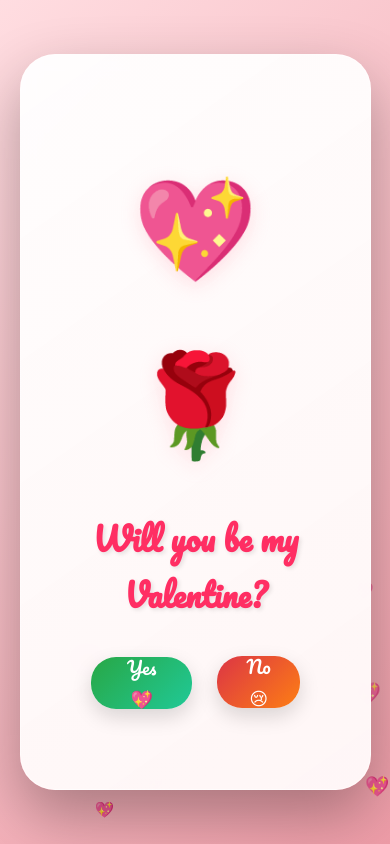
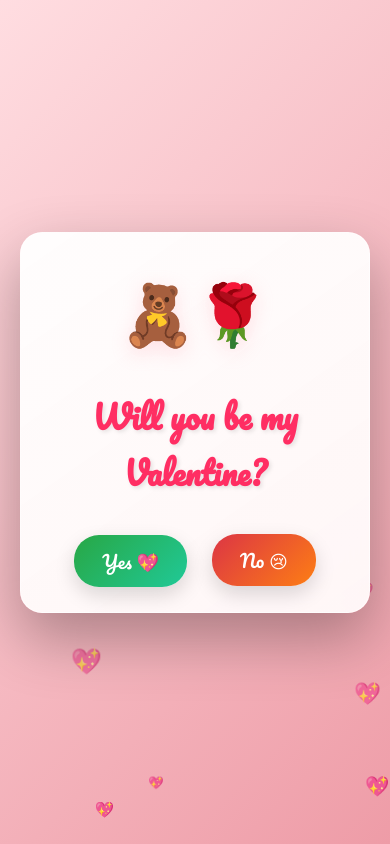
Before and after one commit to TrickAndTrack/My_Valentine, a plain HTML site: page index.html in a window 390 px wide. Drawn offline with Linux system fonts and the light colour scheme.

Commit message:
Update index.html

```diff
--- a/index.html
+++ b/index.html
@@ -38,7 +38,7 @@ body{
     100%{transform: translateY(-10vh) scale(1.2); opacity:0;}
 }
 
-/* 🎉 BIG CARD WITH ANIMATIONS */
+/* 🎉 YOUR ORIGINAL CARD + MOBILE RESPONSIVE */
 .card{
     text-align:center;
     background: rgba(255,255,255,0.95);
@@ -53,6 +53,33 @@ body{
     background: linear-gradient(145deg, rgba(255,255,255,0.95), rgba(255,248,248,0.98));
     border:1px solid rgba(255,255,255,0.5);
     backdrop-filter: blur(10px);
+}
+
+/* MOBILE SMALL CARD */
+@media (max-width: 768px) {
+    .card {
+        padding:30px 20px !important;
+        border-radius:25px;
+        max-width:350px;
+        width:92vw;
+    }
+    .teddy { font-size:70px !important; }
+    h1 { font-size:26px; margin:20px 0; }
+    button { padding:12px 24px; font-size:16px; height:48px; }
+    #noWrapper { height:48px; }
+    .buttons { gap:20px; margin-top:25px; padding:0 10px; }
+}
+
+@media (max-width: 480px) {
+    .card {
+        padding:25px 15px !important;
+        border-radius:22px;
+        width:95vw;
+    }
+    .teddy { font-size:60px !important; }
+    h1 { font-size:22px; }
+    button { padding:10px 20px; font-size:15px; height:44px; }
+    #noWrapper { height:44px; }
 }
 
 @keyframes cardEntrance{
@@ -86,7 +113,6 @@ h1{
     100%{opacity:1; transform:translateY(0);}
 }
 
-/* PERFECT BUTTONS */
 .buttons{
     display:flex;
     justify-content:center;
@@ -147,7 +173,6 @@ button:hover{
     margin-top:2px;
 }
 
-/* SUCCESS SCREEN */
 .success{
     text-align:center;
     color:#ff1493;
@@ -157,6 +182,15 @@ button:hover{
     padding:60px 40px;
     max-width:500px;
     margin:0 auto;
+}
+
+@media (max-width: 768px) {
+    .success {
+        font-size:28px;
+        padding:40px 20px;
+        max-width:90vw;
+    }
+    .success div { font-size:90px !important; }
 }
 
 @keyframes successPop{
@@ -169,7 +203,7 @@ button:hover{
 <body>
 
 <div class="card" id="card">
-    <div class="teddy">💖🌹</div>
+    <div class="teddy">🧸🌹</div>
     <h1>Will you be my Valentine?</h1>
     <div class="buttons">
         <button id="yes">Yes 💖</button>
@@ -195,7 +229,7 @@ const funnyTexts = [
     "Just click YES already 😍"
 ];
 
-/* Floating Hearts */
+/* YOUR ORIGINAL Floating Hearts */
 function createHearts(){
     const heart = document.createElement("div");
     heart.classList.add("heart");
@@ -208,17 +242,18 @@ function createHearts(){
 }
 setInterval(createHearts,300);
 
+/* ✅ YOUR ORIGINAL PERFECT MOVEMENT - UNCHANGED */
 const noWrapper = document.getElementById("noWrapper");
 
 function moveButton(){
     const wrapperWidth = noWrapper.offsetWidth;
     const wrapperHeight = noWrapper.offsetHeight;
 
-    // 🔧 FIXED: Limit boundaries + cycle back to card area
+    // 🔧 YOUR ORIGINAL LOGIC - FULL SCREEN MOVEMENT
     const maxX = Math.min(window.innerWidth - wrapperWidth - 10, card.offsetLeft + card.offsetWidth);
     const maxY = Math.min(window.innerHeight - wrapperHeight - 10, card.offsetTop + card.offsetHeight);
 
-    const randomX = (Math.random() * maxX + 20) % (maxX - 40) + 20;  // Stay near card
+    const randomX = (Math.random() * maxX + 20) % (maxX - 40) + 20;
     const randomY = (Math.random() * maxY + 20) % (maxY - 40) + 20;
 
     noWrapper.style.position = "fixed";
@@ -232,7 +267,7 @@ function moveButton(){
     message.style.height = "auto";
     messageIndex++;
 
-    // YES grows (LIMITED to prevent overflow)
+    // YES grows
     const maxYesScale = 1.8;
     const newScale = Math.min(yesScale + 0.12, maxYesScale);
     yesBtn.style.transform = `scale(${newScale})`;
@@ -249,11 +284,10 @@ noWrapper.addEventListener("touchstart", function(e){
     moveButton();
 });
 
-/* YES Click */
 yesBtn.addEventListener("click", function(){
     document.body.innerHTML = `
         <div class="success">
-            <div style="font-size:120px; margin-bottom:20px;">💖😍💖</div>
+            <div style="font-size:120px; margin-bottom:20px;">💖💖😍</div>
             <h1>Yessss! I knew it! 🎉</h1>
             <p style="font-size:24px; margin-top:20px;">You are officially my Valentine 💞✨</p>
         </div>
```
